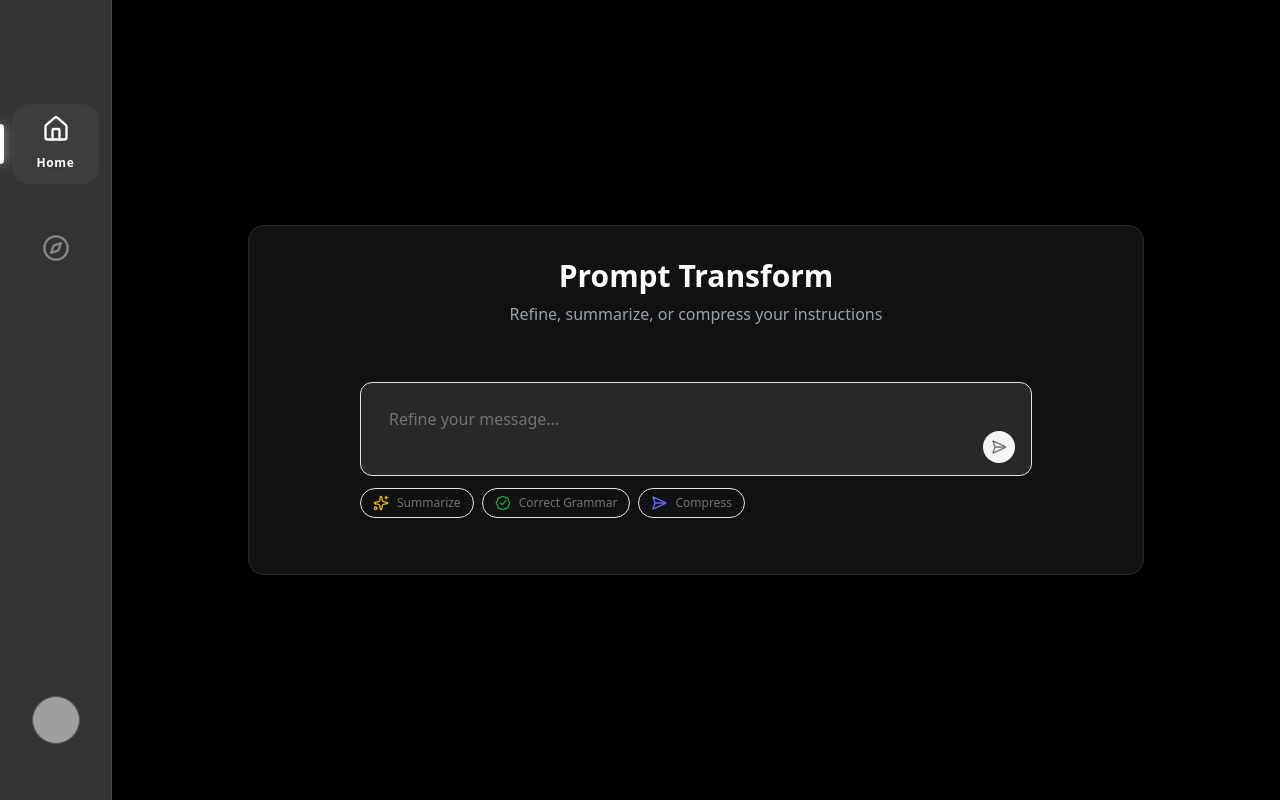
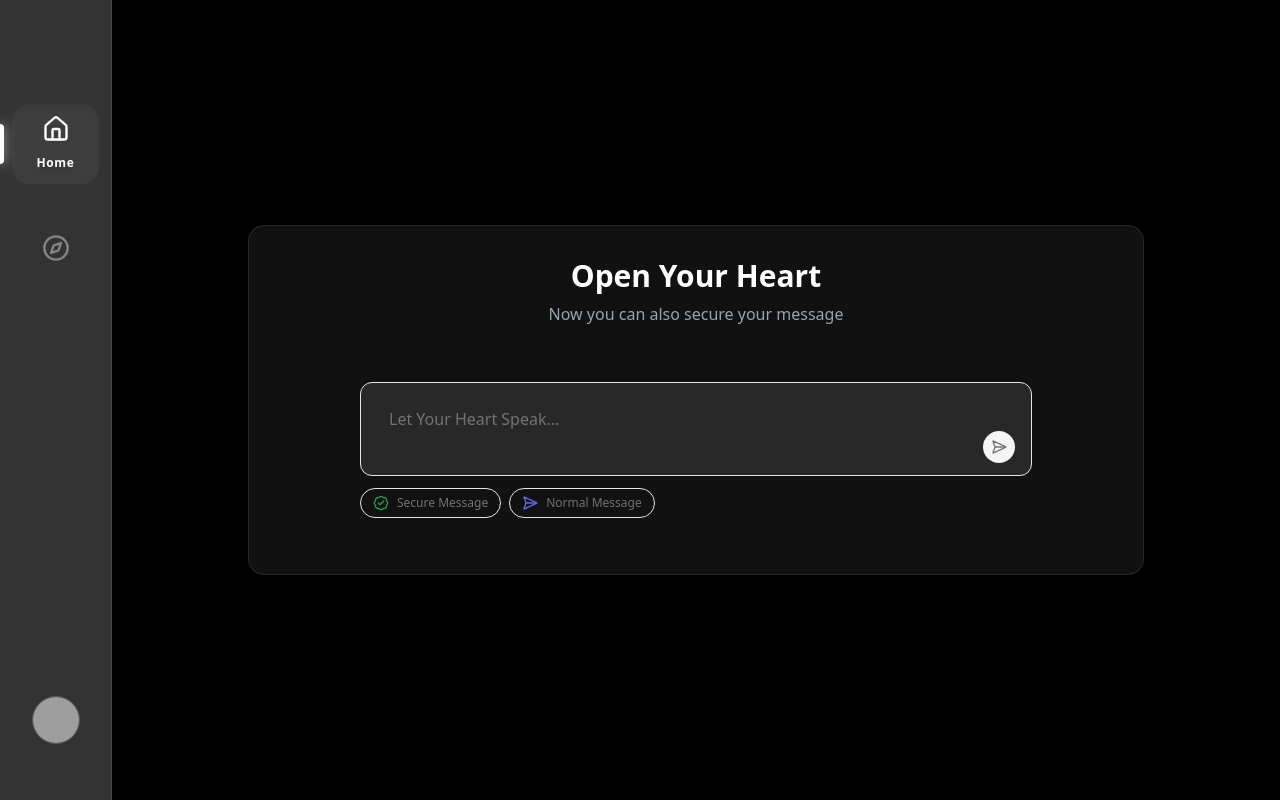
Before and after one commit to lavjeetrai/SecureScan, a Next.js app: page /demo in a window 1280 px wide. Built offline with nearby package versions, Linux system fonts and the light colour scheme; grey boxes are pictures that could not be loaded.

Commit message:
ui completed

```diff
--- a/src/app/demo/page.tsx
+++ b/src/app/demo/page.tsx
@@ -5,8 +5,8 @@ export default function DemoRuixenPromptBox () {
     <div className="min-h-screen bg-black flex items-center justify-center p-4 py-12">
       <div className="w-full max-w-4xl bg-[#111] rounded-2xl border border-white/10 p-8 shadow-2xl">
         <div className="mb-8 text-center">
-            <h1 className="text-3xl font-bold text-white mb-2">Prompt Transform</h1>
-            <p className="text-gray-400">Refine, summarize, or compress your instructions</p>
+            <h1 className="text-3xl font-bold text-white mb-2">Open Your Heart</h1>
+            <p className="text-gray-400">Now you can also secure your message</p>
         </div>
         <RuixenPromptBox />
       </div>
--- a/src/components/ui/ruixen-prompt-box.tsx
+++ b/src/components/ui/ruixen-prompt-box.tsx
@@ -7,20 +7,15 @@ import { useAutoResizeTextarea } from "@/hooks/use-auto-resize-textarea";
 import { Sparkles, BadgeCheck, SendHorizontal } from "lucide-react";
 
 const TRANSFORM_OPTIONS = [
+
   {
-    label: "Summarize",
-    icon: Sparkles,
-    color: "text-yellow-500",
-    bg: "bg-yellow-100",
-  },
-  {
-    label: "Correct Grammar",
+    label: "Secure Message",
     icon: BadgeCheck,
     color: "text-green-600",
     bg: "bg-green-100",
   },
   {
-    label: "Compress",
+    label: "Normal Message",
     icon: SendHorizontal,
     color: "text-indigo-500",
     bg: "bg-indigo-100",
@@ -65,7 +60,7 @@ export default function RuixenPromptBox() {
 
           <Textarea
             ref={textareaRef}
-            placeholder="Refine your message..."
+            placeholder="Let Your Heart Speak..."
             value={input}
             onChange={(e) => {
               setInput(e.target.value);
```
